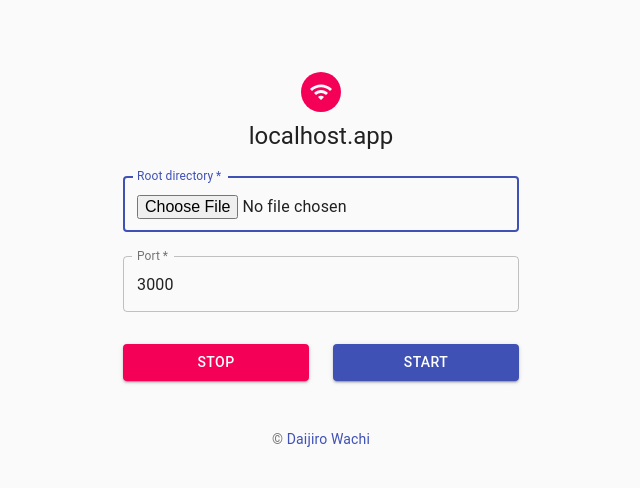
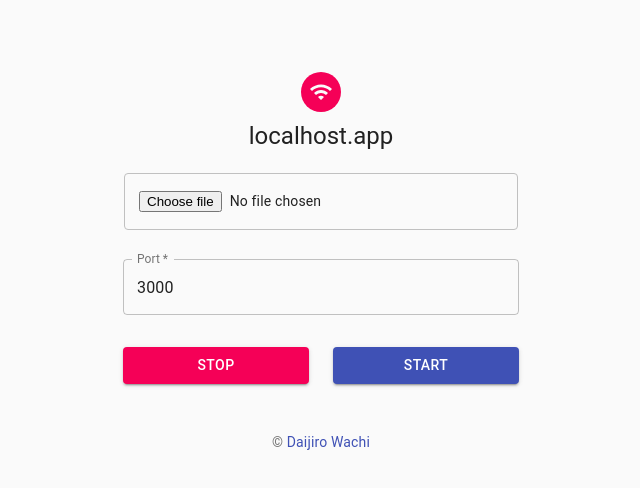
Before and after one commit to watilde/localhost-app, a React (Create React App) app: page / in a window 1280 px wide. Shown: the top 488 px of the page, without its empty margins (319-959 px from the left). Built offline with nearby package versions, Linux system fonts and the light colour scheme.

Commit message:
add directory handling

```diff
--- a/public/electron.js
+++ b/public/electron.js
@@ -12,7 +12,10 @@ let mainWindow;
 function createWindow() {
   mainWindow = new BrowserWindow({
     width: 900,
-    height: 680
+    height: 680,
+    webPreferences: {
+      nodeIntegration: true
+    }
   });
   mainWindow.loadURL(
     isDev
--- a/src/App.js
+++ b/src/App.js
@@ -12,6 +12,7 @@ import WifiIcon from "@material-ui/icons/Wifi";
 import { makeStyles } from "@material-ui/core/styles";
 import Container from "@material-ui/core/Container";
 
+const ipcRenderer = require("electron").ipcRenderer;
 const useStyles = makeStyles(theme => ({
   paper: {
     marginTop: theme.spacing(8),
@@ -29,20 +30,50 @@ const useStyles = makeStyles(theme => ({
   },
   submit: {
     margin: theme.spacing(3, 0, 2)
+  },
+  file: {
+    display: "none"
+  },
+  path: {
+    width: "calc(100% - 2px)",
+    margin: "13px auto",
+    padding: "13px 10px",
+    borderRadius: "4px",
+    border: "1px solid #c0c0c0"
   }
 }));
 
-export default function SignIn() {
+export default function App() {
   const classes = useStyles();
+  const [directory, setDirectory] = useState(null);
   const [port, setPort] = useState(3000);
   const handlePort = e => {
+    if (!e.target.value) return;
     setPort(Number(e.target.value));
   };
+  const handleRoot = e => {
+    if (!e.target.files || !e.target.files[0]) return;
+    const path = e.target.files[0].path;
+    const name = e.target.files[0].name;
+    const re = new RegExp(`/${name}$`);
+    const directory = path.replace(re, "");
+    setDirectory(directory);
+  };
   const handleStart = _ => {
-    //ipcRenderer.sendSync("synchronous-message", "start");
+    ipcRenderer.send("synchronous-message", {
+      event: "start",
+      port: port,
+      directory: directory
+    });
   };
   const handleStop = _ => {
-    //ipcRenderer.sendSync("synchronous-message", "stop");
+    ipcRenderer.send("synchronous-message", {
+      event: "stop"
+    });
+  };
+  const handleFile = e => {
+    e.preventDefault();
+    document.getElementById("directory").click();
   };
 
   return (
@@ -55,20 +86,25 @@ export default function SignIn() {
           localhost.app
         </Typography>
         <form className={classes.form} noValidate>
+          <Grid container spacing={1} className={classes.path}>
+            <Grid item>
+              <button onClick={handleFile}>Choose file</button>
+            </Grid>
+            <Grid item>
+              <div>{directory || "No file chosen"}</div>
+            </Grid>
+          </Grid>
           <TextField
-            variant="outlined"
-            margin="normal"
-            required
-            fullWidth
-            id="file"
-            label="Root directory"
+            className={classes.file}
+            id="directory"
+            onChange={handleRoot}
             type="file"
-            name="file"
-            autoFocus
-            InputLabelProps={{
-              shrink: true
+            inputProps={{
+              webkitdirectory: "webkitdirectory",
+              directory: "directory"
             }}
           />
+
           <TextField
             variant="outlined"
             margin="normal"
```
Also changed, not shown: package.json (+30 -4 lines), .rescriptsrc.js (added), .webpack.config.js (added), 1 other file (tests, documents, lock files or other folders).
